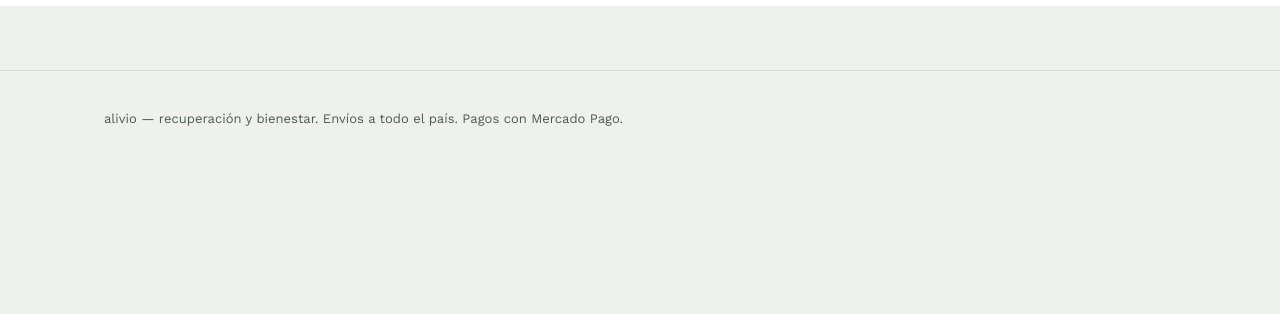
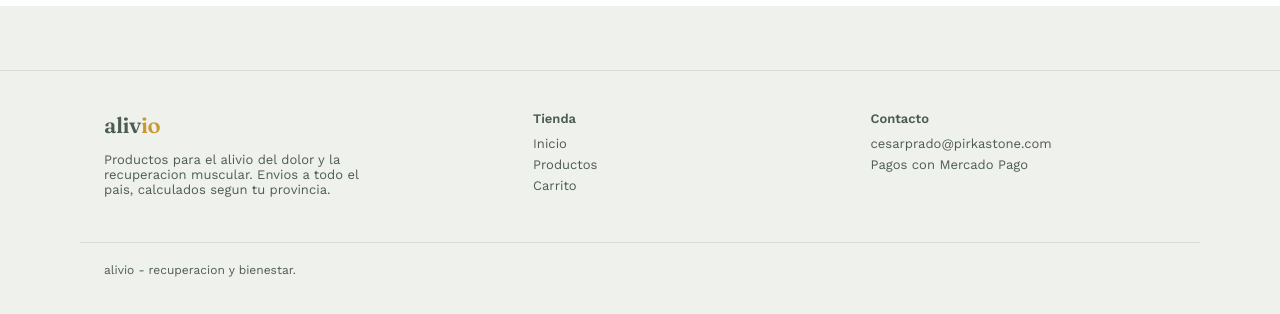
Before and after one commit to CesarAugustoPrado1/tienda-alivio, a Next.js app: page / in a window 1280 px wide. Shown: the part 2341-2655 px from the top of the page. Before the commit the page ends 2507 px from the top, so only its background shows below. Built offline with nearby package versions, Linux system fonts and the light colour scheme.

Commit message:
Expandir footer con links de contacto y tienda
Updated the Footer component to include a grid layout and additional content sections for brand, store links, and contact information.

```diff
--- a/components/Footer.js
+++ b/components/Footer.js
@@ -1,9 +1,56 @@
+import Link from "next/link";
+
 export default function Footer() {
-  return (
-    <footer>
-      <div className="container">
-        alivio — recuperación y bienestar. Envíos a todo el país. Pagos con Mercado Pago.
-      </div>
-    </footer>
+    return (
+          <footer>
+            <div
+          className="container"
+          style={{
+                      display: "grid",
+                      gridTemplateColumns: "1.3fr 1fr 1fr",
+                      gap: 32,
+                      paddingBottom: 32,
+          }}
+      >
+        <div>
+                  <div className="brand" style={{ marginBottom: 10 }}>
+            aliv<span>io</span>
+              </div>
+          <p style={{ fontSize: 13, color: "var(--ink-soft)", maxWidth: "32ch" }}>
+            Productos para el alivio del dolor y la recuperacion muscular.
+                          Envios a todo el pais, calculados segun tu provincia.
+              </p>
+              </div>
+
+        <div>
+                        <div style={{ fontWeight: 600, fontSize: 13, marginBottom: 10 }}>Tienda</div>
+          <div style={{ display: "flex", flexDirection: "column", gap: 6, fontSize: 13 }}>
+            <Link href="/">Inicio</Link>
+            <Link href="/#productos">Productos</Link>
+            <Link href="/carrito">Carrito</Link>
+              </div>
+              </div>
+
+        <div>
+                        <div style={{ fontWeight: 600, fontSize: 13, marginBottom: 10 }}>Contacto</div>
+          <div style={{ display: "flex", flexDirection: "column", gap: 6, fontSize: 13 }}>
+            <a href="mailto:cesarprado@pirkastone.com">cesarprado@pirkastone.com</a>
+            <span style={{ color: "var(--ink-soft)" }}>Pagos con Mercado Pago</span>
+              </div>
+              </div>
+              </div>
+
+      <div
+        className="container"
+        style={{
+                    borderTop: "1px solid var(--line)",
+                    paddingTop: 20,
+                    fontSize: 12,
+                    color: "var(--ink-soft)",
+        }}
+      >
+        alivio - recuperacion y bienestar.
+          </div>
+          </footer>
   );
 }
```
